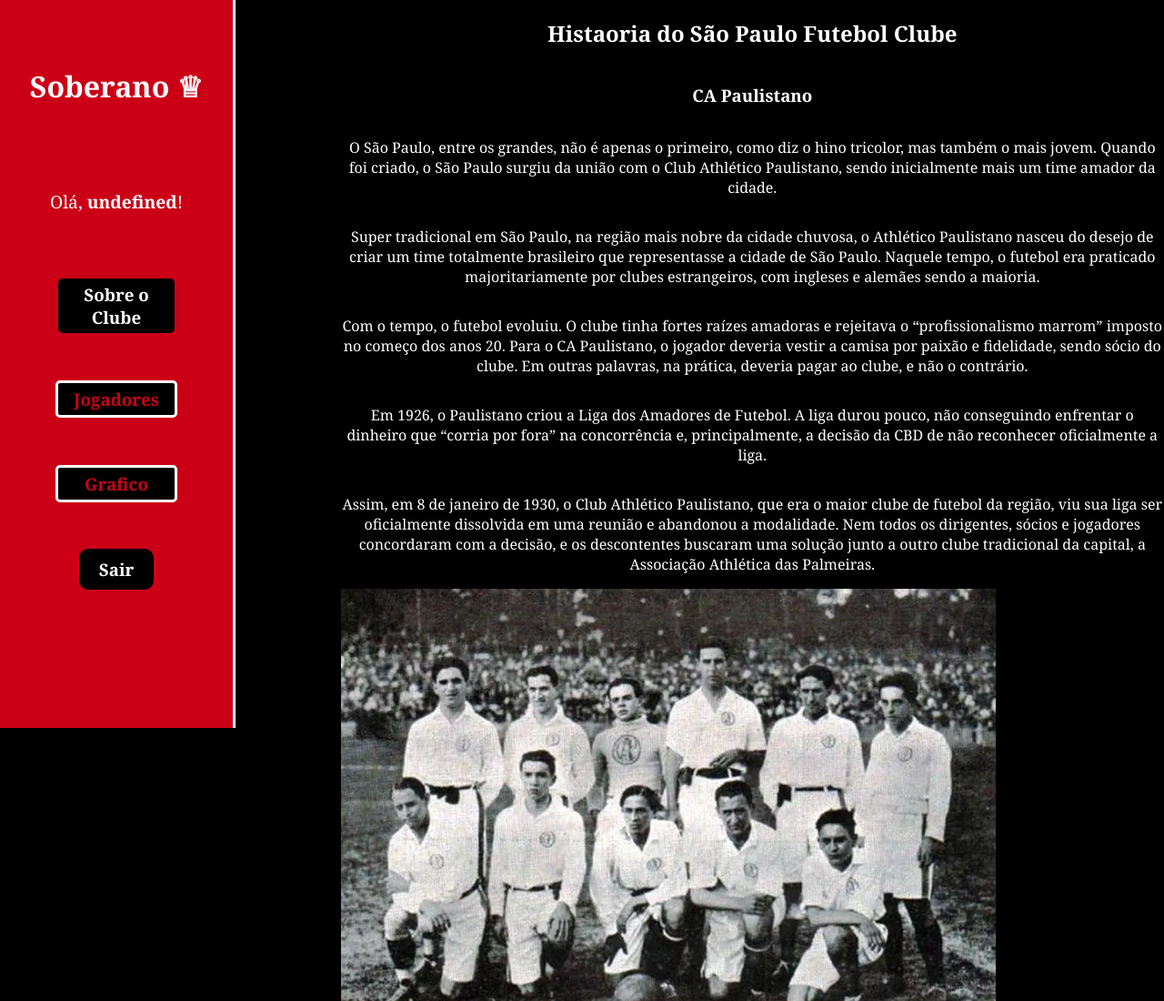
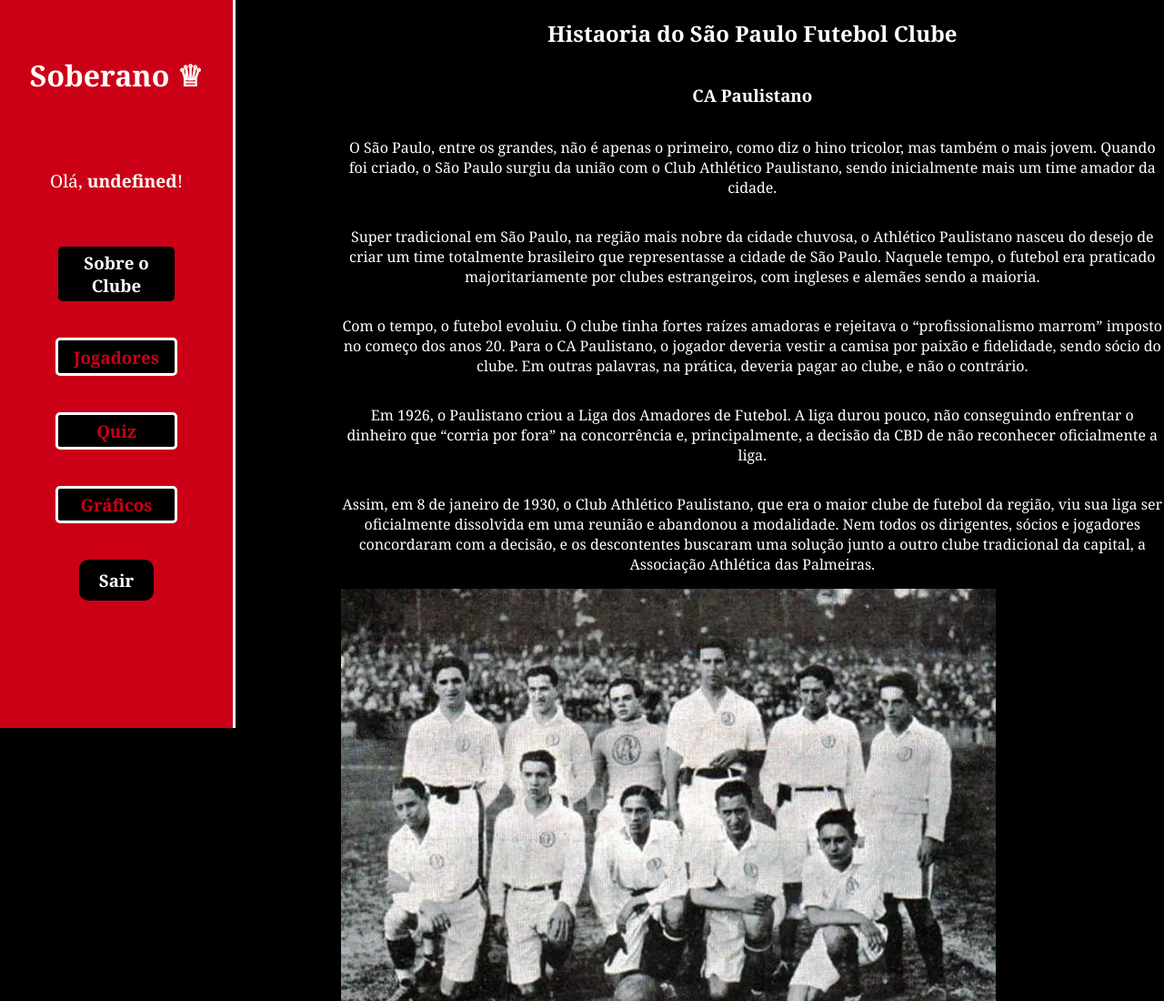
Before and after one commit to bmarruda/Soberano, a website: page public/dashboard/historia.html in a window 1280 px wide. Shown: the top 1100 px of the page at 91% size. Drawn offline with Linux system fonts and the light colour scheme.

Commit message:
Div que direciona para o quiz

```diff
--- a/public/dashboard/historia.html
+++ b/public/dashboard/historia.html
@@ -43,9 +43,16 @@
 
             </div>
 
+             <!-- Div que direciona para o quiz 23/06 -->
+             <div class="btn-nav-white">
+                <a href="quiz.html">
+                    <h3>Quiz</h3>
+                </a>
+            </div>
+
             <div class="btn-nav-white">
                 <a href="dashboard.html">
-                    <h3>Grafico</h3>
+                    <h3>Gráficos</h3>
                 </a>
             </div>
 
```
Also changed, not shown: public/dashboard/dashboard.html (+7 -0 lines), public/dashboard/jogadores.html (+9 -2 lines), public/dashboard/quiz.html (+4 -3 lines).
